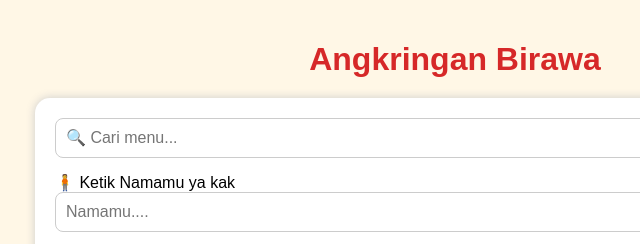
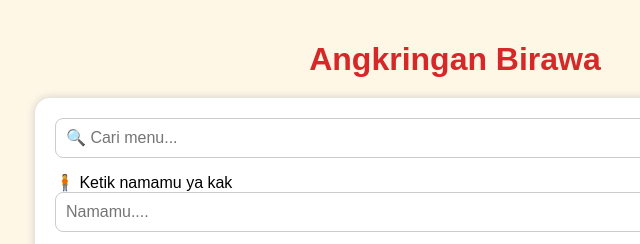
Before and after one commit to p41j0121/birawateam, a plain HTML site: page menu.html in a window 1280 px wide. Shown: the top 244 px of the page, 185-825 px from the left. Drawn offline with Linux system fonts and the light colour scheme.

Commit message:
Update menu.html

```diff
--- a/menu.html
+++ b/menu.html
@@ -46,7 +46,7 @@
 
 <form id="orderForm" class="form-container" onsubmit="return simpanData()">
   <input type="text" id="searchBar" placeholder="🔍 Cari menu...">
-  <label>🧍 Ketik Namamu ya kak</label>
+  <label>🧍 Ketik namamu ya kak</label>
   <input type="text" id="namaPemesan" required placeholder="Namamu....">
 
 
```
